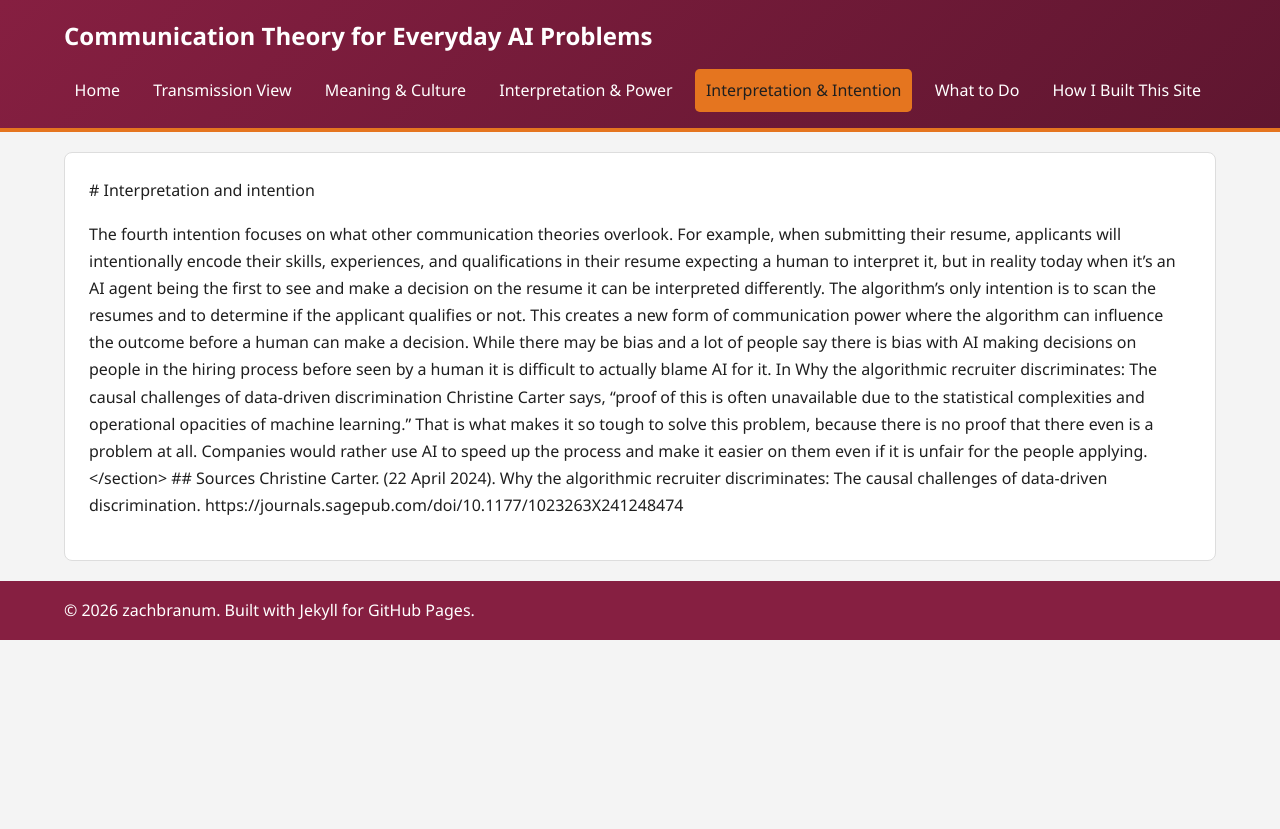
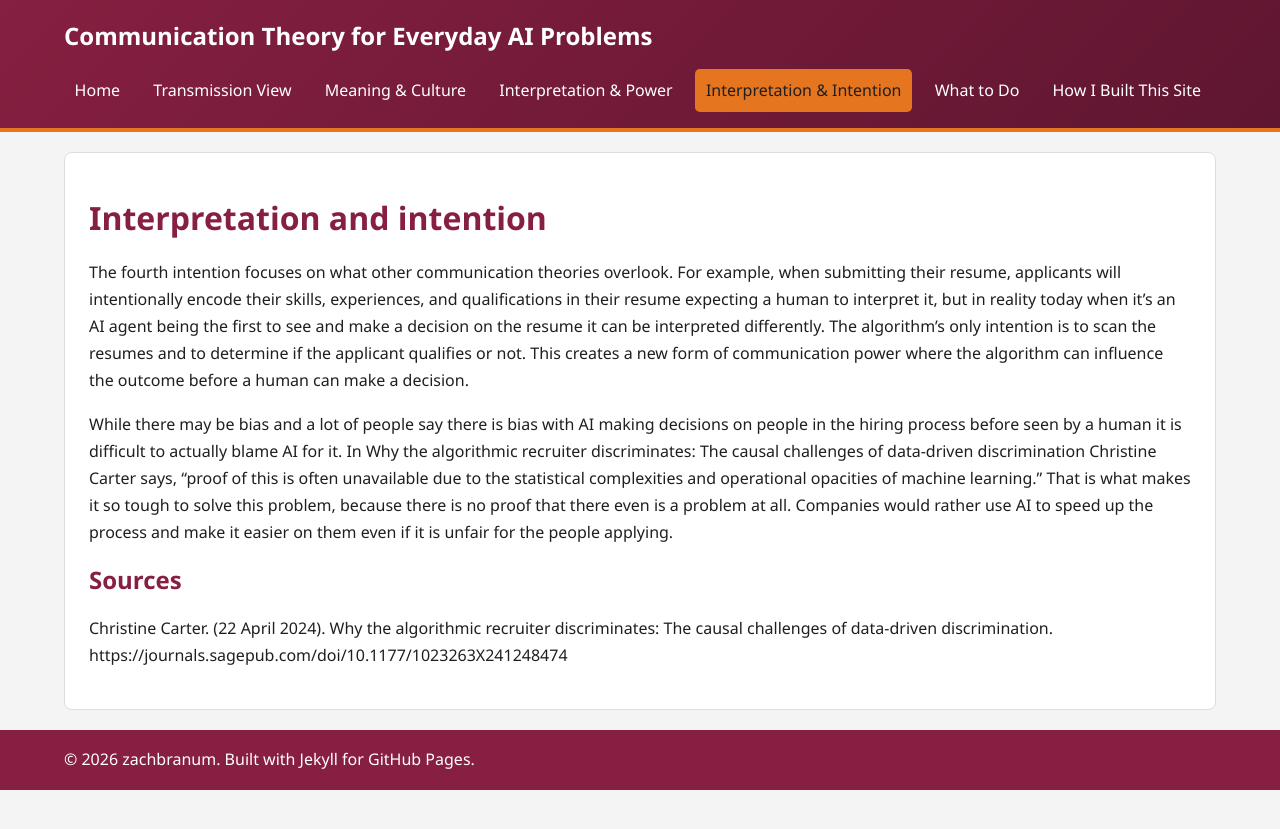
Before and after one commit to zachbranum/zbprimer, a Jekyll site: the page built from pages/interpretation-and-intention.md, in a window 1280 px wide. Shown: the top 829 px of the page. Built offline with Jekyll 4.4.1, drawn with Linux system fonts in a browser that asks for light colours.

Commit message:
Refactor content in interpretation-and-intention.md
Removed unnecessary HTML section tags and cleaned up the content for clarity.

```diff
--- a/pages/interpretation-and-intention.md
+++ b/pages/interpretation-and-intention.md
@@ -5,13 +5,11 @@ permalink: /pages/interpretation-and-intention/
 description: "Eco's intentions and intentio algorithmi."
 ---
 
-<section aria-labelledby="intention-heading">
 # Interpretation and intention
 
-<p id="intention-heading">The fourth intention focuses on what other communication theories overlook. For example, when submitting their resume, applicants will intentionally encode their skills, experiences, and qualifications in their resume expecting a human to interpret it, but in reality today when it’s an AI agent being the first to see and make a decision on the resume it can be interpreted differently. The algorithm’s only intention is to scan the resumes and to determine if the applicant qualifies or not. This creates a new form of communication power where the algorithm can influence the outcome before a human can make a decision.
+The fourth intention focuses on what other communication theories overlook. For example, when submitting their resume, applicants will intentionally encode their skills, experiences, and qualifications in their resume expecting a human to interpret it, but in reality today when it’s an AI agent being the first to see and make a decision on the resume it can be interpreted differently. The algorithm’s only intention is to scan the resumes and to determine if the applicant qualifies or not. This creates a new form of communication power where the algorithm can influence the outcome before a human can make a decision.
 
 While there may be bias and a lot of people say there is bias with AI making decisions on people in the hiring process before seen by a human it is difficult to actually blame AI for it. In Why the algorithmic recruiter discriminates: The causal challenges of data-driven discrimination Christine Carter says, “proof of this is often unavailable due to the statistical complexities and operational opacities of machine learning.” That is what makes it so tough to solve this problem, because there is no proof that there even is a problem at all. Companies would rather use AI to speed up the process and make it easier on them even if it is unfair for the people applying.
-</section>
 
 ## Sources
 
```
